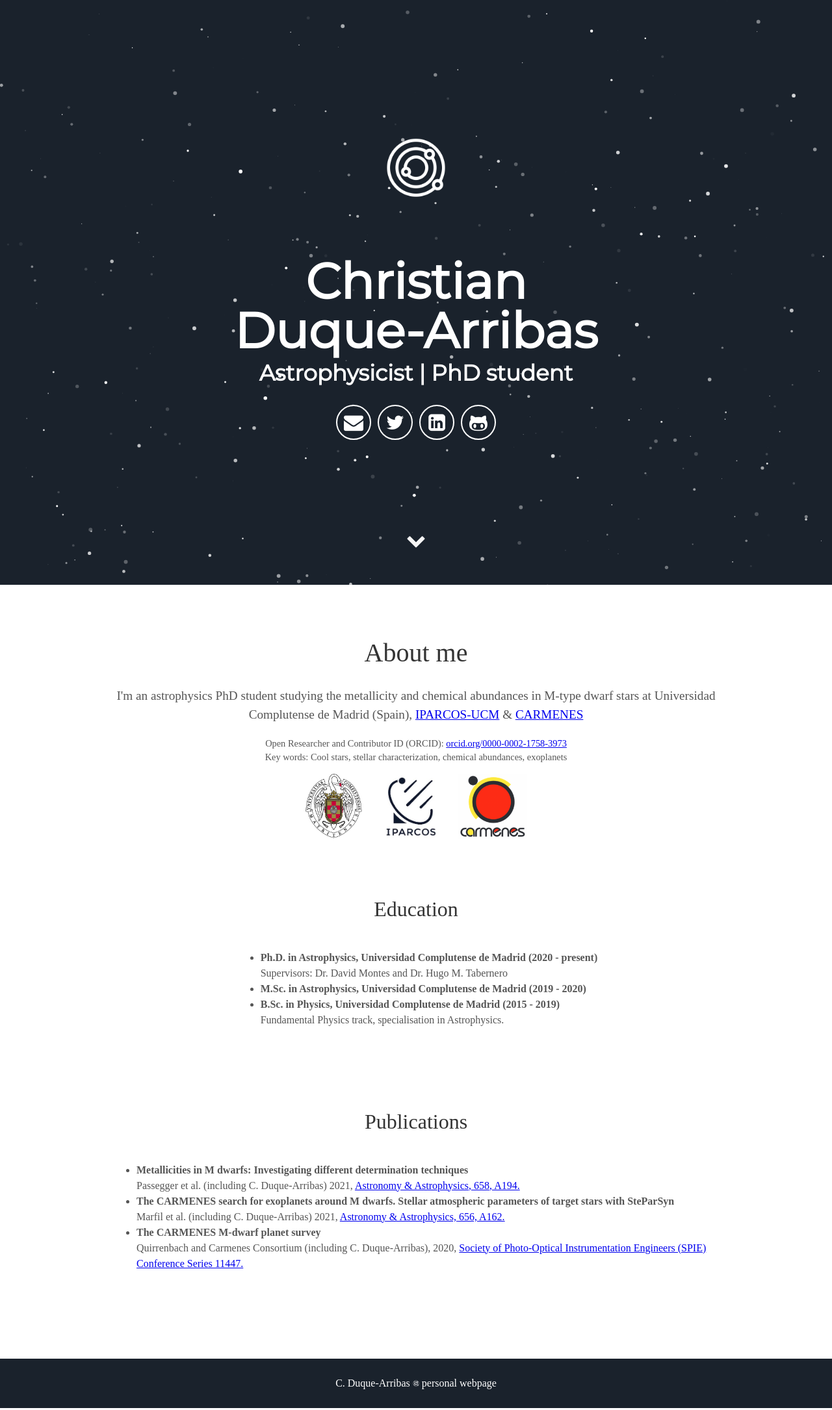
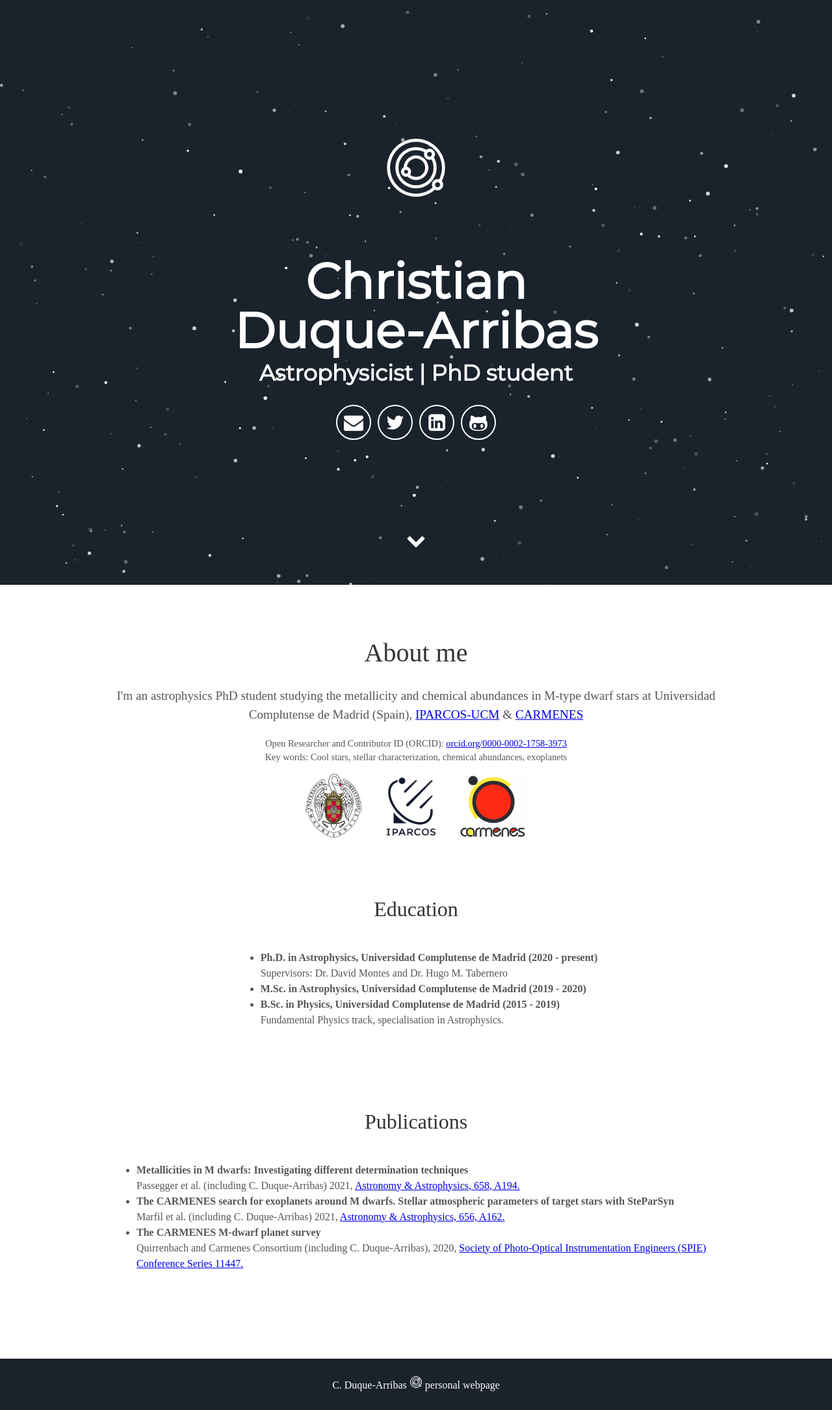
Before and after one commit to chrduque/chrduque.github.io, a Jekyll site: the page built from index.html, in a window 1280 px wide. Shown: the whole page at 65% size. Built offline with Jekyll 4.4.1, drawn with Linux system fonts in a browser that asks for light colours; some web fonts are replaced.

Commit message:
Update footer.html

```diff
--- a/_includes/footer.html
+++ b/_includes/footer.html
@@ -1,6 +1,6 @@
 <footer class="footer">
     <!-- <p>&copy; {{ site.username }}</p> -->
-    <p>C. Duque-Arribas <img src="images/orbit.png" alt="orbit" height="10rem" width="10rem"> personal webpage</p>
+    <p>C. Duque-Arribas <img src="images/orbit.png" alt="orbit" height="20rem" width="20rem"> personal webpage</p>
 </footer>
 <script src="{{ '/assets/js/particles.min.js' | prepend: site.baseurl }}"></script>
 <script src="{{ '/assets/js/sweet-scroll.min.js' | prepend: site.baseurl }}"></script>
```
